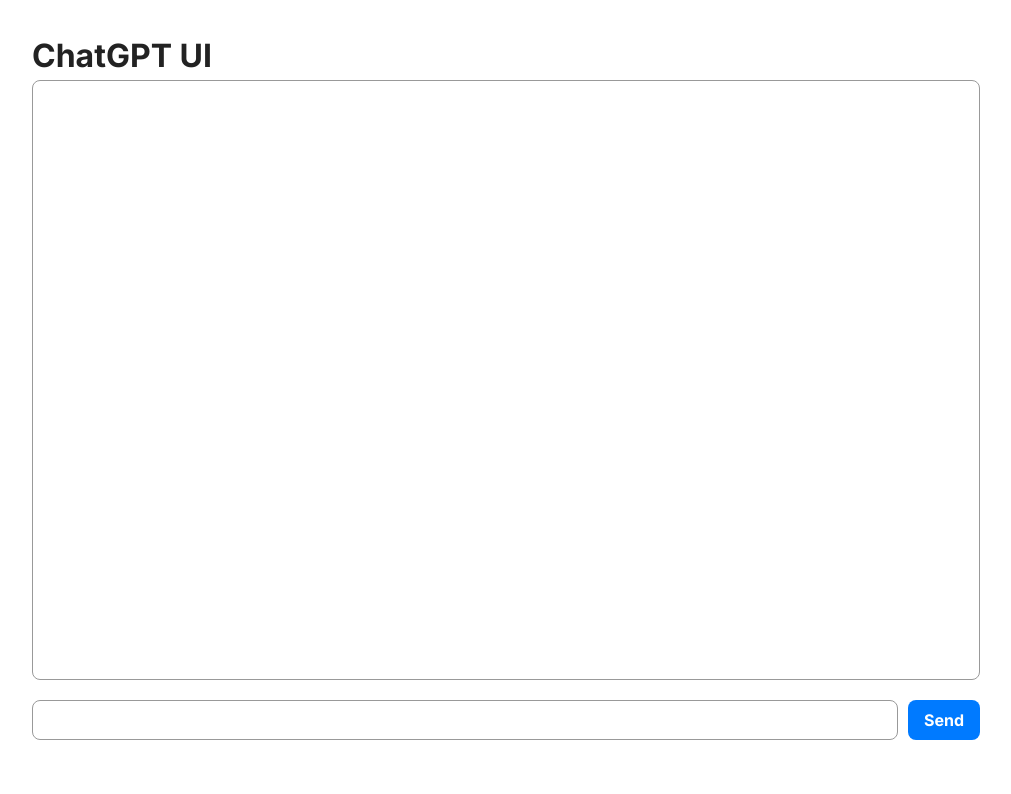
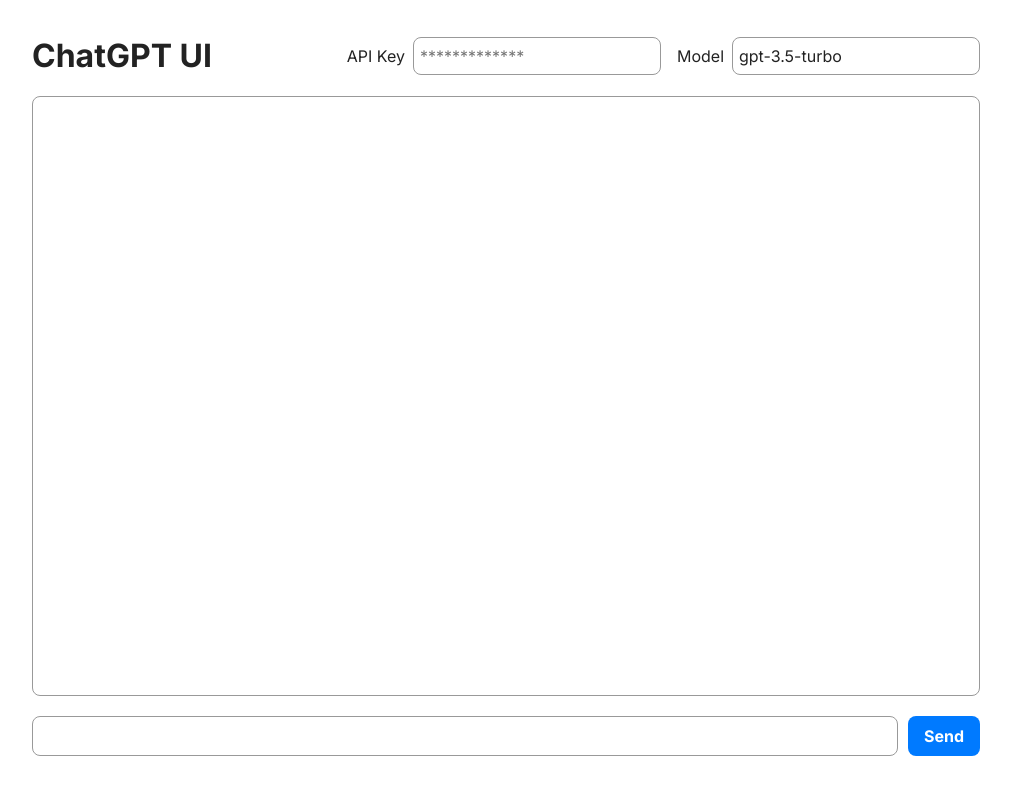
Before and after one commit to acifani/chatgpt-ui, a Next.js app: page / in a window 1280 px wide. Shown: the top 794 px of the page, without its empty margins (134-1145 px from the left). Built offline with nearby package versions, Linux system fonts and the light colour scheme.

Commit message:
feat: implement eventsource

```diff
--- a/app/api/chat/route.ts
+++ /dev/null
@@ -1,26 +0,0 @@
-import { Configuration, OpenAIApi } from 'openai';
-import { NextResponse, type NextRequest } from 'next/server';
-
-const configuration = new Configuration({
-  organization: 'org-UTD5uFzQzn85yhW8Jn9YIpM0',
-  apiKey: process.env.OPENAI_API_KEY,
-});
-const openai = new OpenAIApi(configuration);
-
-export async function POST(req: NextRequest) {
-  try {
-    const { messages } = await req.json();
-    const response = await openai.createChatCompletion({
-      model: 'gpt-3.5-turbo',
-      messages: messages,
-    });
-    return NextResponse.json({
-      message: response.data.choices[0].message,
-    });
-  } catch (error: any) {
-    return new NextResponse(
-      JSON.stringify({ message: 'Error occurred', error: error.message }),
-      { status: 500 },
-    );
-  }
-}
--- a/app/globals.css
+++ b/app/globals.css
@@ -30,7 +30,6 @@
   isolation: isolate;
 }
 
-/*Light Mode*/
 :root {
   --black: #000000;
   --darkest-grey: #222222;
@@ -47,7 +46,6 @@
   --red: #ff5f5f;
 }
 
-/*Dark Mode*/
 @media (prefers-color-scheme: dark) {
   :root {
     --black: #ffffff;
--- a/app/message.tsx
+++ b/app/message.tsx
@@ -10,7 +10,7 @@
 const ReactMarkdown = lazy(() => import('react-markdown'));
 
 export interface Message {
-  role: 'assistant' | 'user' | 'system';
+  role: 'assistant' | 'user' | 'system' | 'error';
   content: string;
 }
 
--- a/app/page.module.css
+++ b/app/page.module.css
@@ -15,3 +15,28 @@
   flex-direction: column-reverse;
   overflow: auto;
 }
+
+.header {
+  display: flex;
+  flex-wrap: wrap;
+  align-items: center;
+  justify-content: space-between;
+  margin-bottom: 1rem;
+  gap: 1rem;
+}
+
+.header menu {
+  padding: 0;
+  display: flex;
+  flex-direction: row;
+  flex-wrap: wrap;
+  gap: 1rem;
+}
+
+.header .group {
+  display: flex;
+  flex-direction: row;
+  align-items: center;
+  gap: 0.5rem;
+  flex: 1 0 auto;
+}
--- a/app/page.tsx
+++ b/app/page.tsx
@@ -1,9 +1,11 @@
 'use client';
 
+import { fetchEventSource } from '@microsoft/fetch-event-source';
 import { Inter } from 'next/font/google';
-import { type FormEvent, useState } from 'react';
+import { useReducer, type FormEvent } from 'react';
 import { ChatLine, type Message } from './message';
 import styles from './page.module.css';
+import { useLocalStorage } from './useLocalStorage';
 
 const inter = Inter({ subsets: ['latin'] });
 
@@ -13,10 +15,90 @@
     'You are ChatGPT, a large language model trained by OpenAI. Answer as concisely as possible.',
 };
 
+interface State {
+  input: string;
+  messages: Message[];
+  isLoading: boolean;
+  currentMessage: string;
+}
+
+const defaultState: State = {
+  input: '',
+  isLoading: false,
+  messages: [systemMessage],
+  currentMessage: '',
+};
+
+type Action =
+  | { type: 'setInput'; payload: string }
+  | { type: 'sendingUserMessage'; payload: string }
+  | { type: 'startReceivingMessage' }
+  | { type: 'receivedMessageChunk'; payload: string }
+  | { type: 'receivedError'; payload: string }
+  | { type: 'finishedReceivingMessage' };
+
+function reducer(state: State, action: Action): State {
+  switch (action.type) {
+    case 'setInput':
+      return { ...state, input: action.payload };
+
+    case 'sendingUserMessage':
+      return {
+        ...state,
+        input: '',
+        isLoading: true,
+        messages: [
+          ...state.messages,
+          { role: 'user', content: action.payload },
+        ],
+      };
+
+    case 'receivedMessageChunk':
+      const newMessage = state.currentMessage + action.payload;
+
+      // if previous currentMessage is empty, this is the first chunk
+      // so we need to add a new message to the array. otherwise, we
+      // need to replace the last message in the array with the new
+      const newMessages =
+        state.currentMessage === ''
+          ? [...state.messages]
+          : [...state.messages.slice(0, state.messages.length - 1)];
+
+      return {
+        ...state,
+        currentMessage: newMessage,
+        messages: [...newMessages, { role: 'assistant', content: newMessage }],
+      };
+
+    case 'finishedReceivingMessage':
+      return {
+        ...state,
+        isLoading: false,
+        currentMessage: '',
+      };
+    case 'receivedError':
+      return {
+        ...state,
+        isLoading: false,
+        currentMessage: '',
+        messages: [
+          ...state.messages,
+          { role: 'error', content: action.payload },
+        ],
+      };
+    default:
+      return state;
+  }
+}
+
 export default function Home() {
-  const [input, setInput] = useState('');
-  const [messages, setMessages] = useState<Message[]>([systemMessage]);
-  const [isLoading, setIsLoading] = useState<boolean>(false);
+  const [model, setModel] = useLocalStorage('chatgptui-model', 'gpt-3.5-turbo');
+  const [apiKey, setApiKey] = useLocalStorage('chatgptui-apikey', '');
+
+  const [{ input, messages, isLoading, currentMessage }, dispatch] = useReducer(
+    reducer,
+    defaultState,
+  );
 
   async function handleSubmit(e: FormEvent) {
     e.preventDefault();
@@ -26,35 +108,91 @@
       { role: 'user', content: input },
     ] satisfies Message[];
 
-    setMessages(newMessages);
-    setInput('');
+    dispatch({ type: 'sendingUserMessage', payload: input });
 
-    setTimeout(() => setIsLoading(true), 500);
-    const response = await fetch('/api/chat', {
+    await fetchEventSource('https://api.openai.com/v1/chat/completions', {
       method: 'POST',
-      body: JSON.stringify({ messages: newMessages }),
+      headers: {
+        'Content-Type': 'application/json',
+        Authorization: `Bearer ${apiKey}`,
+      },
+      body: JSON.stringify({
+        model: model,
+        messages: newMessages,
+        stream: true,
+      }),
+      async onopen(response) {
+        if (response.status >= 400) {
+          dispatch({ type: 'receivedError', payload: response.statusText });
+        }
+      },
+      onmessage(ev) {
+        console.log(ev.data);
+        if (ev.data === '[DONE]') {
+          dispatch({ type: 'finishedReceivingMessage' });
+          return;
+        }
+
+        const data = JSON.parse(ev.data);
+        const content = data.choices?.[0]?.delta?.content;
+        if (content) {
+          dispatch({
+            type: 'receivedMessageChunk',
+            payload: content,
+          });
+        }
+      },
+      onerror(err) {
+        dispatch({ type: 'receivedError', payload: err.message });
+      },
     });
-    const { message } = await response.json();
-    setMessages([...newMessages, message]);
-    setIsLoading(false);
   }
 
   return (
     <main className={inter.className}>
       <div className={styles.container}>
-        <h1>ChatGPT UI</h1>
+        <header className={styles.header}>
+          <h1>ChatGPT UI</h1>
+          <menu>
+            <div className={styles.group}>
+              <label htmlFor="apiKey">API Key</label>
+              <input
+                type="password"
+                name="apiKey"
+                placeholder="*************"
+                onChange={(e) => setApiKey(e.target.value)}
+                value={apiKey}
+              />
+            </div>
+            <div className={styles.group}>
+              <label htmlFor="model">Model</label>
+              <input
+                type="text"
+                name="model"
+                placeholder="gpt-3.5-turbo"
+                onChange={(e) => setModel(e.target.value)}
+                value={model}
+              />
+            </div>
+          </menu>
+        </header>
         <div className={styles.chatContainer}>
           <div>
             {messages.map((msg, i) => (
               <ChatLine key={i} msg={msg} />
             ))}
-            {isLoading && (
+            {isLoading && currentMessage === '' && (
               <ChatLine msg={{ role: 'assistant', content: '...' }} />
             )}
           </div>
         </div>
         <form onSubmit={handleSubmit}>
-          <input value={input} onChange={(e) => setInput(e.target.value)} />
+          <input
+            value={input}
+            onChange={(e) =>
+              dispatch({ type: 'setInput', payload: e.target.value })
+            }
+          />
           <button type="submit">Send</button>
         </form>
       </div>
--- /dev/null
+++ b/app/useLocalStorage.ts
@@ -0,0 +1,36 @@
+import { useState } from 'react';
+
+export function useLocalStorage(key: string, initialValue: string) {
+  const [storageValue, setStorageValue] = useState<string>(() => {
+    if (typeof window === 'undefined') {
+      return initialValue;
+    }
+
+    try {
+      const currentValue = window.localStorage.getItem(key);
+
+      if (currentValue == null) {
+        window.localStorage.setItem(key, initialValue);
+        return initialValue;
+      }
+
+      return currentValue;
+    } catch (error) {
+      console.error(error);
+      return initialValue;
+    }
+  });
+
+  const setValue = (value: string): void => {
+    try {
+      setStorageValue(value);
+      if (typeof window !== 'undefined') {
+        window.localStorage.setItem(key, value);
+      }
+    } catch (error) {
+      console.error(error);
+    }
+  };
+
+  return [storageValue, setValue] as const;
+}
```
Also changed, not shown: package.json (+9 -9 lines), 1 other file (tests, documents, lock files or other folders).
